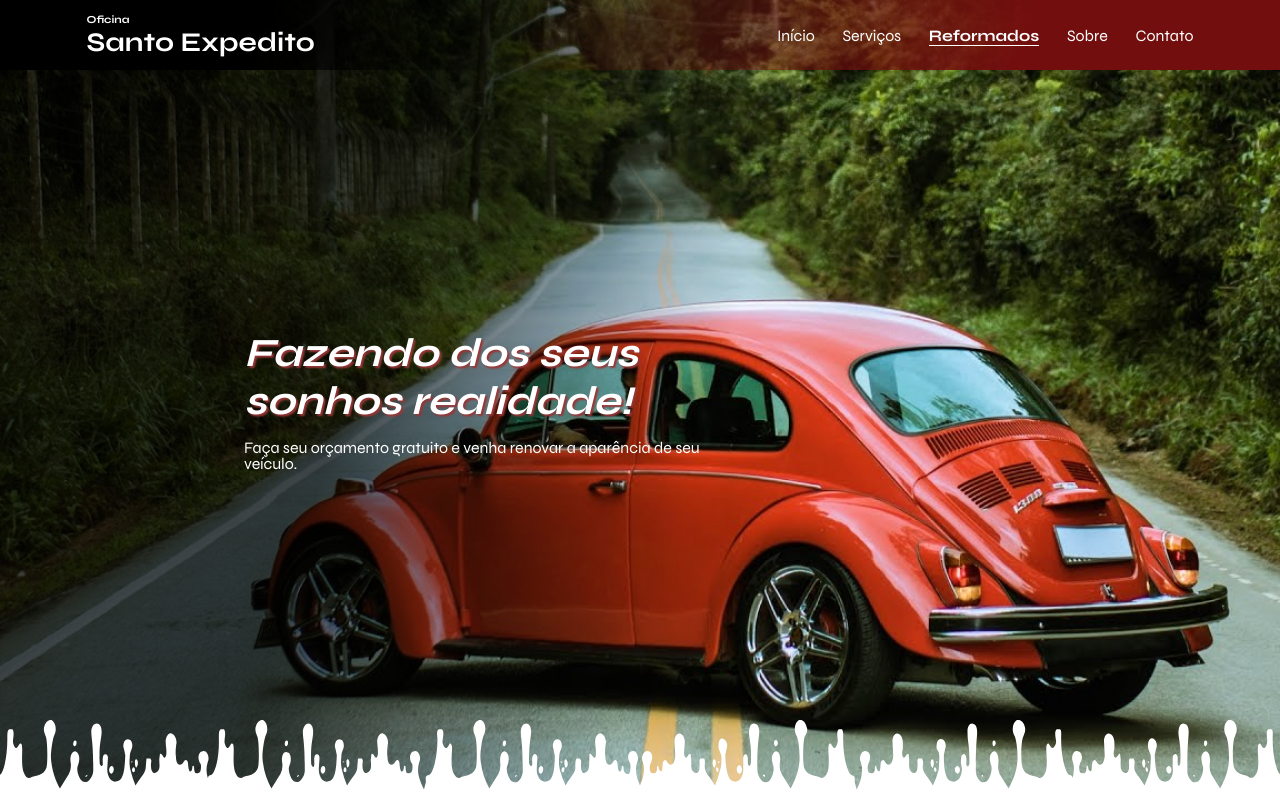
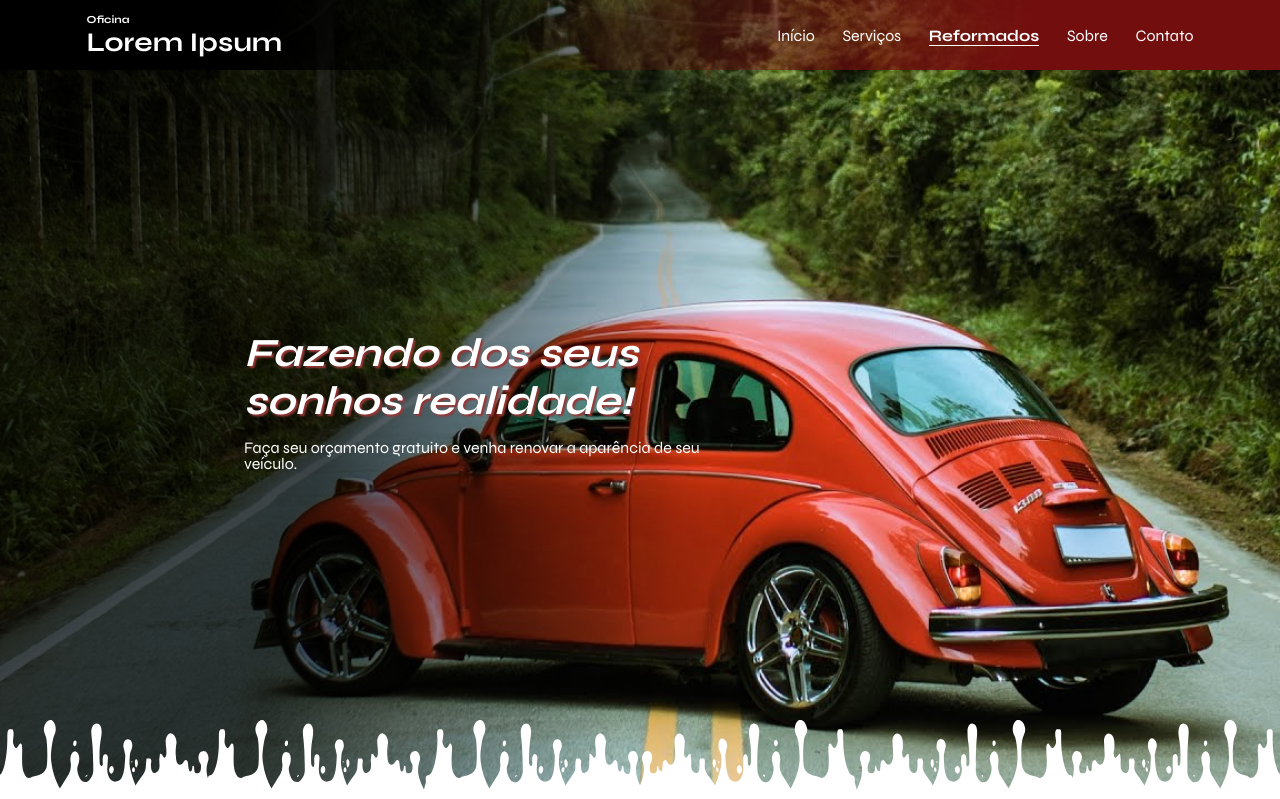
Before and after one commit to RhuanLucass/oficina, a PHP site: page /Projetos/ in a window 1280 px wide. Shown: the top 799 px of the page. Run offline with PHP 8.4, Linux system fonts and the light colour scheme; some libraries are stand-ins or nearby versions.

Commit message:
Update index.php

```diff
--- a/index.php
+++ b/index.php
@@ -8,8 +8,8 @@
   <meta charset="UTF-8">
   <meta http-equiv="X-UA-Compatible" content="IE=edge">
   <meta name="viewport" content="width=device-width, initial-scale=1.0">
-  <title>Oficina Santo Expedito - Seu veículo em boas mãos</title>
-  <meta name="title" content="Oficina Santo Expedito - Seu veículo em boas mãos">
+  <title>Oficina Lorem Ipsum - Seu veículo em boas mãos</title>
+  <meta name="title" content="Oficina Lorem Ipsum - Seu veículo em boas mãos">
   <meta name="description" content="Oferecemos serviços de alta qualidade em funilaria e pintura com um preço especial para seus veículos.">
   <!-- <link rel="canonical" href=""> -->
   <base id="urlHome" href="<?= HOME ?>">
@@ -31,7 +31,7 @@
     <div class="container">
       <div class="logo">
         <h6>Oficina</h6>
-        <h2>Santo Expedito</h2>
+        <h2>Lorem Ipsum</h2>
       </div>
       <nav class="desktop">
         <ul>
@@ -160,7 +160,7 @@
 
   <footer>
     <div class="container">
-      <p>Todos os direitos reservados <b>Oficina Santo Expedito</b>&reg;</p>
+      <p>Todos os direitos reservados <b>Oficina Lorem Ipsum</b>&reg;</p>
     </div>
   </footer>
 
```
